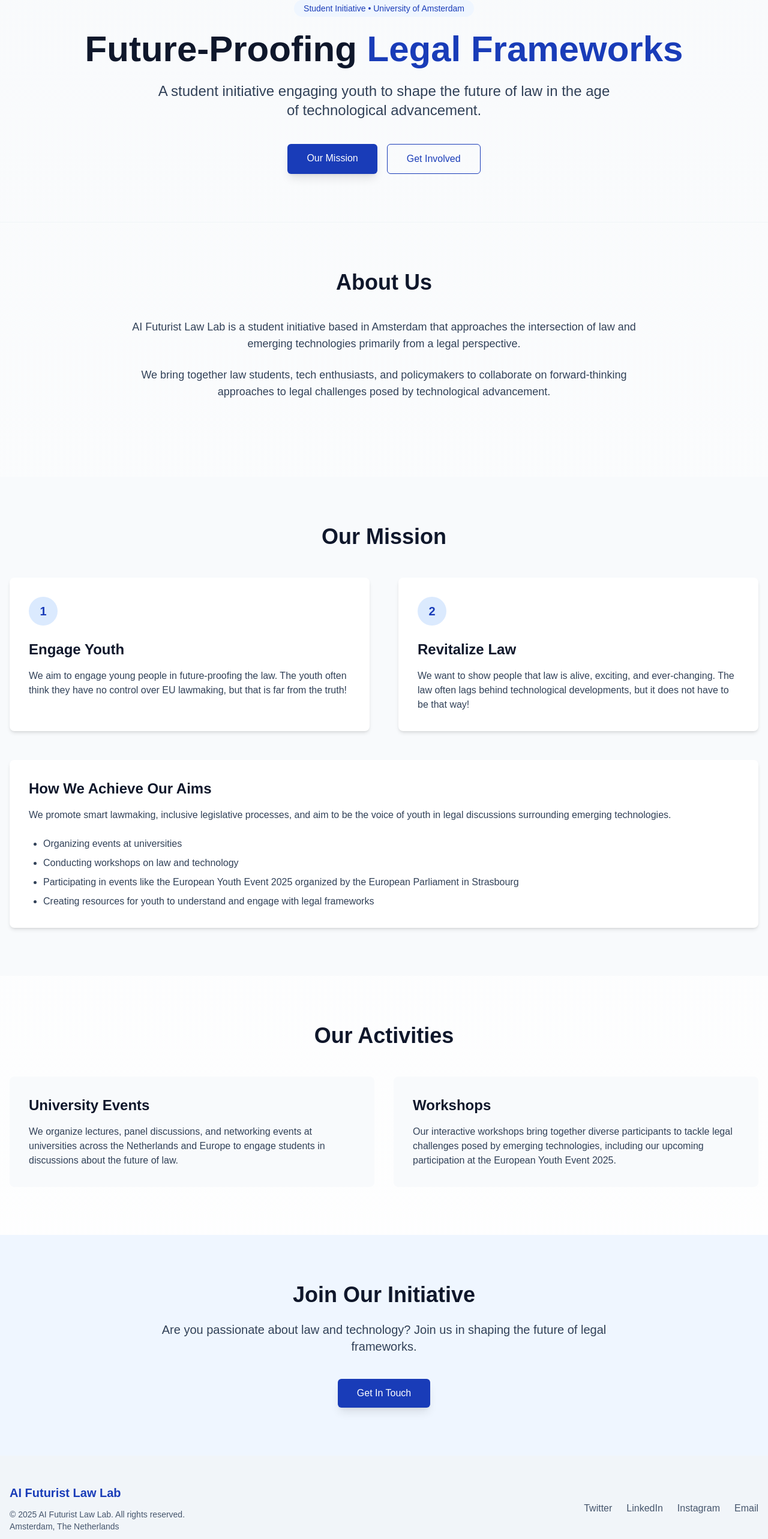
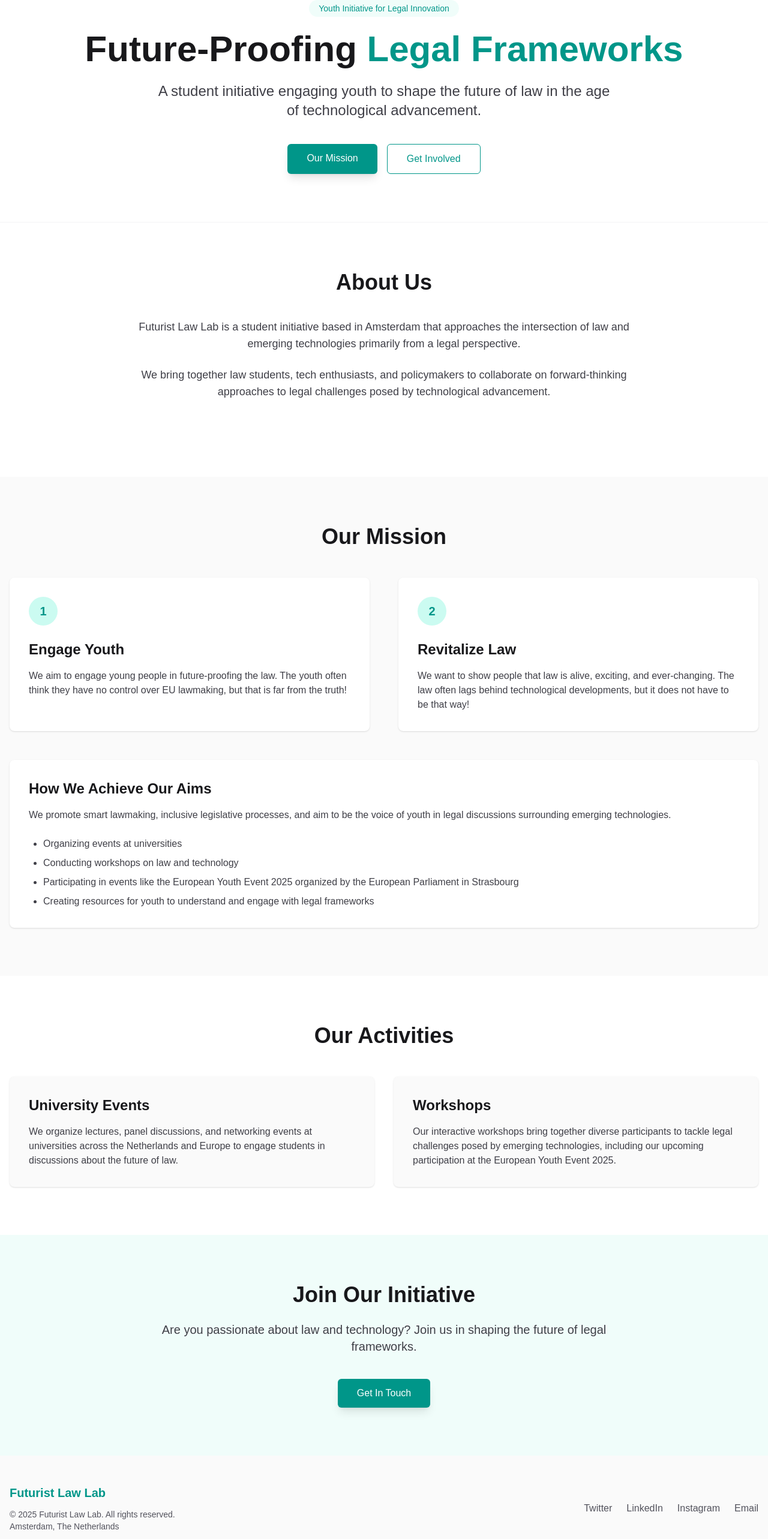
Before and after one commit to Stasieniec/futuristlawlab, a Next.js app: page / in a window 1280 px wide. Shown: the part 160-2726 px from the top of the page at 60% size. Built offline with nearby package versions, Linux system fonts and the light colour scheme.

Commit message:
Update styling and correct branding

```diff
--- a/src/app/layout.tsx
+++ b/src/app/layout.tsx
@@ -13,21 +13,21 @@ const geistMono = Geist_Mono({
 });
 
 export const metadata: Metadata = {
-  title: "AI Futurist Law Lab | Future-Proofing Legal Frameworks",
+  title: "Futurist Law Lab | Future-Proofing Legal Frameworks",
   description: "A student initiative based in Amsterdam engaging youth to shape the future of law in the age of technological advancement.",
-  keywords: ["law", "AI", "future law", "legal innovation", "legal tech", "youth engagement", "Amsterdam", "student initiative", "EU law"],
-  authors: [{ name: "AI Futurist Law Lab" }],
+  keywords: ["law", "future law", "legal innovation", "legal tech", "youth engagement", "Amsterdam", "student initiative", "EU law"],
+  authors: [{ name: "Futurist Law Lab" }],
   openGraph: {
-    title: "AI Futurist Law Lab | Future-Proofing Legal Frameworks",
+    title: "Futurist Law Lab | Future-Proofing Legal Frameworks",
     description: "A student initiative based in Amsterdam engaging youth to shape the future of law in the age of technological advancement.",
-    url: "https://futuristlawlab.vercel.app",
-    siteName: "AI Futurist Law Lab",
+    url: "https://futuristlawlab.com",
+    siteName: "Futurist Law Lab",
     locale: "en_US",
     type: "website",
   },
   twitter: {
     card: "summary_large_image",
-    title: "AI Futurist Law Lab",
+    title: "Futurist Law Lab",
     description: "A student initiative based in Amsterdam engaging youth to shape the future of law in the age of technological advancement.",
   },
 };
--- a/src/app/page.tsx
+++ b/src/app/page.tsx
@@ -1,41 +1,41 @@
 export default function Home() {
   return (
-    <div className="min-h-screen bg-gradient-to-b from-slate-50 to-white dark:from-slate-900 dark:to-slate-800">
+    <div className="min-h-screen bg-white dark:from-zinc-900 dark:to-zinc-800">
       {/* Header/Navigation */}
       <header className="container mx-auto px-4 py-6">
         <nav className="flex justify-between items-center">
-          <div className="font-bold text-2xl text-blue-800 dark:text-blue-300">AI Futurist Law Lab</div>
+          <div className="font-bold text-2xl text-teal-600 dark:text-teal-400">Futurist Law Lab</div>
           <div className="hidden md:flex space-x-8">
-            <a href="#about" className="hover:text-blue-800 dark:hover:text-blue-300 transition">About</a>
-            <a href="#mission" className="hover:text-blue-800 dark:hover:text-blue-300 transition">Our Mission</a>
-            <a href="#activities" className="hover:text-blue-800 dark:hover:text-blue-300 transition">Activities</a>
-            <a href="#join" className="hover:text-blue-800 dark:hover:text-blue-300 transition">Join Us</a>
-            <a href="#contact" className="hover:text-blue-800 dark:hover:text-blue-300 transition">Contact</a>
+            <a href="#about" className="hover:text-teal-600 dark:hover:text-teal-400 transition">About</a>
+            <a href="#mission" className="hover:text-teal-600 dark:hover:text-teal-400 transition">Our Mission</a>
+            <a href="#activities" className="hover:text-teal-600 dark:hover:text-teal-400 transition">Activities</a>
+            <a href="#join" className="hover:text-teal-600 dark:hover:text-teal-400 transition">Join Us</a>
+            <a href="#contact" className="hover:text-teal-600 dark:hover:text-teal-400 transition">Contact</a>
           </div>
         </nav>
       </header>
 
       {/* Hero Section */}
       <section className="container mx-auto px-4 py-20 flex flex-col items-center text-center">
-        <div className="bg-blue-50 dark:bg-blue-900/30 py-1 px-4 rounded-full text-blue-800 dark:text-blue-200 text-sm font-medium mb-6">
-          Student Initiative • University of Amsterdam
+        <div className="bg-teal-50 dark:bg-teal-900/30 py-1 px-4 rounded-full text-teal-600 dark:text-teal-300 text-sm font-medium mb-6">
+          Youth Initiative for Legal Innovation
         </div>
-        <h1 className="text-5xl md:text-6xl font-bold mb-6 text-slate-900 dark:text-white">
-          Future-Proofing <span className="text-blue-800 dark:text-blue-300">Legal Frameworks</span>
+        <h1 className="text-5xl md:text-6xl font-bold mb-6 text-zinc-900 dark:text-white">
+          Future-Proofing <span className="text-teal-600 dark:text-teal-400">Legal Frameworks</span>
         </h1>
-        <p className="text-xl md:text-2xl max-w-3xl mb-10 text-slate-700 dark:text-slate-300">
+        <p className="text-xl md:text-2xl max-w-3xl mb-10 text-zinc-700 dark:text-zinc-300">
           A student initiative engaging youth to shape the future of law in the age of technological advancement.
         </p>
         <div className="flex flex-col md:flex-row gap-4">
           <a
             href="#mission"
-            className="px-8 py-3 bg-blue-800 text-white rounded-md hover:bg-blue-900 transition shadow-lg"
+            className="px-8 py-3 bg-teal-600 text-white rounded-md hover:bg-teal-700 transition shadow-lg"
           >
             Our Mission
           </a>
           <a
             href="#join"
-            className="px-8 py-3 border border-blue-800 text-blue-800 dark:text-blue-300 dark:border-blue-400 rounded-md hover:bg-blue-50 dark:hover:bg-blue-900/20 transition"
+            className="px-8 py-3 border border-teal-600 text-teal-600 dark:text-teal-400 dark:border-teal-400 rounded-md hover:bg-teal-50 dark:hover:bg-teal-900/20 transition"
           >
             Get Involved
           </a>
@@ -43,51 +43,51 @@ export default function Home() {
       </section>
 
       {/* About Section */}
-      <section id="about" className="container mx-auto px-4 py-20 border-t border-slate-100 dark:border-slate-800">
-        <h2 className="text-3xl md:text-4xl font-bold mb-10 text-center text-slate-900 dark:text-white">About Us</h2>
+      <section id="about" className="container mx-auto px-4 py-20 border-t border-zinc-100 dark:border-zinc-800">
+        <h2 className="text-3xl md:text-4xl font-bold mb-10 text-center text-zinc-900 dark:text-white">About Us</h2>
         <div className="max-w-4xl mx-auto text-center mb-12">
-          <p className="text-lg mb-6 text-slate-700 dark:text-slate-300">
-            AI Futurist Law Lab is a student initiative based in Amsterdam that approaches the intersection of law and emerging technologies primarily from a legal perspective.
+          <p className="text-lg mb-6 text-zinc-700 dark:text-zinc-300">
+            Futurist Law Lab is a student initiative based in Amsterdam that approaches the intersection of law and emerging technologies primarily from a legal perspective.
           </p>
-          <p className="text-lg text-slate-700 dark:text-slate-300">
+          <p className="text-lg text-zinc-700 dark:text-zinc-300">
             We bring together law students, tech enthusiasts, and policymakers to collaborate on forward-thinking approaches to legal challenges posed by technological advancement.
           </p>
         </div>
       </section>
 
       {/* Mission Section */}
-      <section id="mission" className="py-20 bg-slate-50 dark:bg-slate-800/50">
+      <section id="mission" className="py-20 bg-zinc-50 dark:bg-zinc-800/50">
         <div className="container mx-auto px-4">
-          <h2 className="text-3xl md:text-4xl font-bold mb-12 text-center text-slate-900 dark:text-white">Our Mission</h2>
+          <h2 className="text-3xl md:text-4xl font-bold mb-12 text-center text-zinc-900 dark:text-white">Our Mission</h2>
 
           <div className="grid md:grid-cols-2 gap-12">
-            <div className="bg-white dark:bg-slate-800 p-8 rounded-lg shadow-md">
-              <div className="w-12 h-12 bg-blue-100 dark:bg-blue-900/50 rounded-full flex items-center justify-center mb-6">
-                <span className="text-blue-800 dark:text-blue-300 text-xl font-bold">1</span>
+            <div className="bg-white dark:bg-zinc-800 p-8 rounded-lg shadow-sm">
+              <div className="w-12 h-12 bg-teal-100 dark:bg-teal-900/50 rounded-full flex items-center justify-center mb-6">
+                <span className="text-teal-600 dark:text-teal-400 text-xl font-bold">1</span>
               </div>
-              <h3 className="text-2xl font-bold mb-4 text-slate-900 dark:text-white">Engage Youth</h3>
-              <p className="text-slate-700 dark:text-slate-300">
+              <h3 className="text-2xl font-bold mb-4 text-zinc-900 dark:text-white">Engage Youth</h3>
+              <p className="text-zinc-700 dark:text-zinc-300">
                 We aim to engage young people in future-proofing the law. The youth often think they have no control over EU lawmaking, but that is far from the truth!
               </p>
             </div>
 
-            <div className="bg-white dark:bg-slate-800 p-8 rounded-lg shadow-md">
-              <div className="w-12 h-12 bg-blue-100 dark:bg-blue-900/50 rounded-full flex items-center justify-center mb-6">
-                <span className="text-blue-800 dark:text-blue-300 text-xl font-bold">2</span>
+            <div className="bg-white dark:bg-zinc-800 p-8 rounded-lg shadow-sm">
+              <div className="w-12 h-12 bg-teal-100 dark:bg-teal-900/50 rounded-full flex items-center justify-center mb-6">
+                <span className="text-teal-600 dark:text-teal-400 text-xl font-bold">2</span>
               </div>
-              <h3 className="text-2xl font-bold mb-4 text-slate-900 dark:text-white">Revitalize Law</h3>
-              <p className="text-slate-700 dark:text-slate-300">
+              <h3 className="text-2xl font-bold mb-4 text-zinc-900 dark:text-white">Revitalize Law</h3>
+              <p className="text-zinc-700 dark:text-zinc-300">
                 We want to show people that law is alive, exciting, and ever-changing. The law often lags behind technological developments, but it does not have to be that way!
               </p>
             </div>
           </div>
 
-          <div className="mt-12 bg-white dark:bg-slate-800 p-8 rounded-lg shadow-md">
-            <h3 className="text-2xl font-bold mb-4 text-slate-900 dark:text-white">How We Achieve Our Aims</h3>
-            <p className="text-slate-700 dark:text-slate-300 mb-6">
+          <div className="mt-12 bg-white dark:bg-zinc-800 p-8 rounded-lg shadow-sm">
+            <h3 className="text-2xl font-bold mb-4 text-zinc-900 dark:text-white">How We Achieve Our Aims</h3>
+            <p className="text-zinc-700 dark:text-zinc-300 mb-6">
               We promote smart lawmaking, inclusive legislative processes, and aim to be the voice of youth in legal discussions surrounding emerging technologies.
             </p>
-            <ul className="list-disc pl-6 text-slate-700 dark:text-slate-300 space-y-2">
+            <ul className="list-disc pl-6 text-zinc-700 dark:text-zinc-300 space-y-2">
               <li>Organizing events at universities</li>
               <li>Conducting workshops on law and technology</li>
               <li>Participating in events like the European Youth Event 2025 organized by the European Parliament in Strasbourg</li>
@@ -99,19 +99,19 @@ export default function Home() {
 
       {/* Activities Section */}
       <section id="activities" className="container mx-auto px-4 py-20">
-        <h2 className="text-3xl md:text-4xl font-bold mb-12 text-center text-slate-900 dark:text-white">Our Activities</h2>
+        <h2 className="text-3xl md:text-4xl font-bold mb-12 text-center text-zinc-900 dark:text-white">Our Activities</h2>
 
         <div className="grid md:grid-cols-2 gap-8">
-          <div className="bg-slate-50 dark:bg-slate-800 rounded-lg p-8">
-            <h3 className="text-2xl font-bold mb-4 text-slate-900 dark:text-white">University Events</h3>
-            <p className="text-slate-700 dark:text-slate-300">
+          <div className="bg-zinc-50 dark:bg-zinc-800 rounded-lg p-8 shadow-sm">
+            <h3 className="text-2xl font-bold mb-4 text-zinc-900 dark:text-white">University Events</h3>
+            <p className="text-zinc-700 dark:text-zinc-300">
               We organize lectures, panel discussions, and networking events at universities across the Netherlands and Europe to engage students in discussions about the future of law.
             </p>
           </div>
 
-          <div className="bg-slate-50 dark:bg-slate-800 rounded-lg p-8">
-            <h3 className="text-2xl font-bold mb-4 text-slate-900 dark:text-white">Workshops</h3>
-            <p className="text-slate-700 dark:text-slate-300">
+          <div className="bg-zinc-50 dark:bg-zinc-800 rounded-lg p-8 shadow-sm">
+            <h3 className="text-2xl font-bold mb-4 text-zinc-900 dark:text-white">Workshops</h3>
+            <p className="text-zinc-700 dark:text-zinc-300">
               Our interactive workshops bring together diverse participants to tackle legal challenges posed by emerging technologies, including our upcoming participation at the European Youth Event 2025.
             </p>
           </div>
@@ -119,15 +119,15 @@ export default function Home() {
       </section>
 
       {/* Join Us Section */}
-      <section id="join" className="py-20 bg-blue-50 dark:bg-blue-900/20">
+      <section id="join" className="py-20 bg-teal-50 dark:bg-teal-900/20">
         <div className="container mx-auto px-4 text-center">
-          <h2 className="text-3xl md:text-4xl font-bold mb-6 text-slate-900 dark:text-white">Join Our Initiative</h2>
-          <p className="text-xl max-w-3xl mx-auto mb-10 text-slate-700 dark:text-slate-300">
+          <h2 className="text-3xl md:text-4xl font-bold mb-6 text-zinc-900 dark:text-white">Join Our Initiative</h2>
+          <p className="text-xl max-w-3xl mx-auto mb-10 text-zinc-700 dark:text-zinc-300">
             Are you passionate about law and technology? Join us in shaping the future of legal frameworks.
           </p>
           <a
             href="#contact"
-            className="inline-block px-8 py-3 bg-blue-800 text-white rounded-md hover:bg-blue-900 transition shadow-lg"
+            className="inline-block px-8 py-3 bg-teal-600 text-white rounded-md hover:bg-teal-700 transition shadow-lg"
           >
             Get In Touch
           </a>
@@ -135,25 +135,25 @@ export default function Home() {
       </section>
 
       {/* Footer */}
-      <footer className="bg-slate-100 dark:bg-slate-900 py-12">
+      <footer className="bg-zinc-50 dark:bg-zinc-900 py-12">
         <div className="container mx-auto px-4">
           <div className="flex flex-col md:flex-row justify-between items-center">
             <div className="mb-6 md:mb-0">
-              <div className="font-bold text-xl text-blue-800 dark:text-blue-300 mb-3">AI Futurist Law Lab</div>
-              <p className="text-sm text-slate-600 dark:text-slate-400">© {new Date().getFullYear()} AI Futurist Law Lab. All rights reserved.</p>
-              <p className="text-sm text-slate-600 dark:text-slate-400">Amsterdam, The Netherlands</p>
+              <div className="font-bold text-xl text-teal-600 dark:text-teal-400 mb-3">Futurist Law Lab</div>
+              <p className="text-sm text-zinc-600 dark:text-zinc-400">© {new Date().getFullYear()} Futurist Law Lab. All rights reserved.</p>
+              <p className="text-sm text-zinc-600 dark:text-zinc-400">Amsterdam, The Netherlands</p>
             </div>
             <div className="flex space-x-6">
-              <a href="#" className="text-slate-600 hover:text-blue-800 dark:text-slate-400 dark:hover:text-blue-300">
+              <a href="#" className="text-zinc-600 hover:text-teal-600 dark:text-zinc-400 dark:hover:text-teal-400">
                 Twitter
               </a>
-              <a href="#" className="text-slate-600 hover:text-blue-800 dark:text-slate-400 dark:hover:text-blue-300">
+              <a href="#" className="text-zinc-600 hover:text-teal-600 dark:text-zinc-400 dark:hover:text-teal-400">
                 LinkedIn
               </a>
-              <a href="#" className="text-slate-600 hover:text-blue-800 dark:text-slate-400 dark:hover:text-blue-300">
+              <a href="#" className="text-zinc-600 hover:text-teal-600 dark:text-zinc-400 dark:hover:text-teal-400">
                 Instagram
               </a>
-              <a href="#" className="text-slate-600 hover:text-blue-800 dark:text-slate-400 dark:hover:text-blue-300">
+              <a href="#" className="text-zinc-600 hover:text-teal-600 dark:text-zinc-400 dark:hover:text-teal-400">
                 Email
               </a>
             </div>
```
Also changed, not shown: 1 other file (tests, documents, lock files or other folders).
